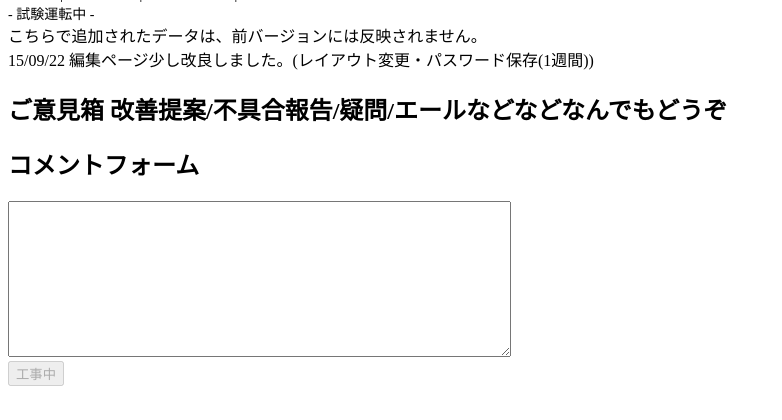
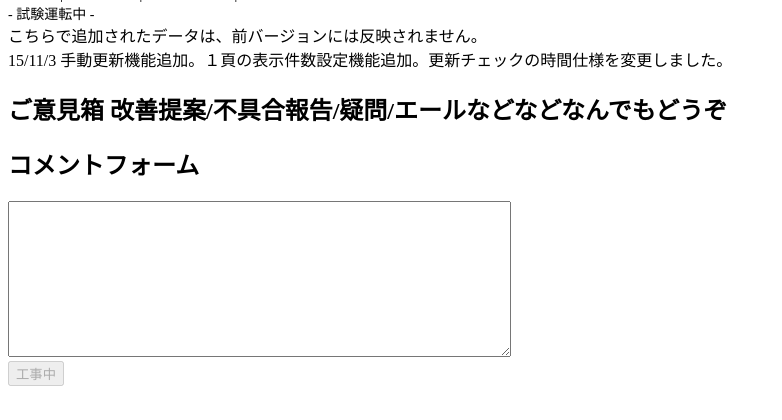
Before and after one commit to scottie0713/nicomato2, a CakePHP app: the page made by app/View/Bbs/index.ctp in a window 1280 px wide. Shown: the part 333-753 px from the top of the page, without its empty margins (0-782 px from the left). Run offline with PHP 8.4 and a stand-in for CakePHP, Linux system fonts and the light colour scheme; the template is opened without the code that fills it, so the values that code supplies are empty; some libraries are stand-ins or nearby versions.

Commit message:
change infobox

```diff
--- a/app/View/Layouts/default.ctp
+++ b/app/View/Layouts/default.ctp
@@ -45,7 +45,7 @@
 	  <div id="information">
   		<span style="font-size:14px;">- 試験運転中 -</span><br/>
 		こちらで追加されたデータは、前バージョンには反映されません。<br/>
-		15/09/22 編集ページ少し改良しました。(レイアウト変更・パスワード保存(1週間))
+		15/11/3 手動更新機能追加。１頁の表示件数設定機能追加。更新チェックの時間仕様を変更しました。
 	  </div>
     </div>
     <!--/header -->
```
